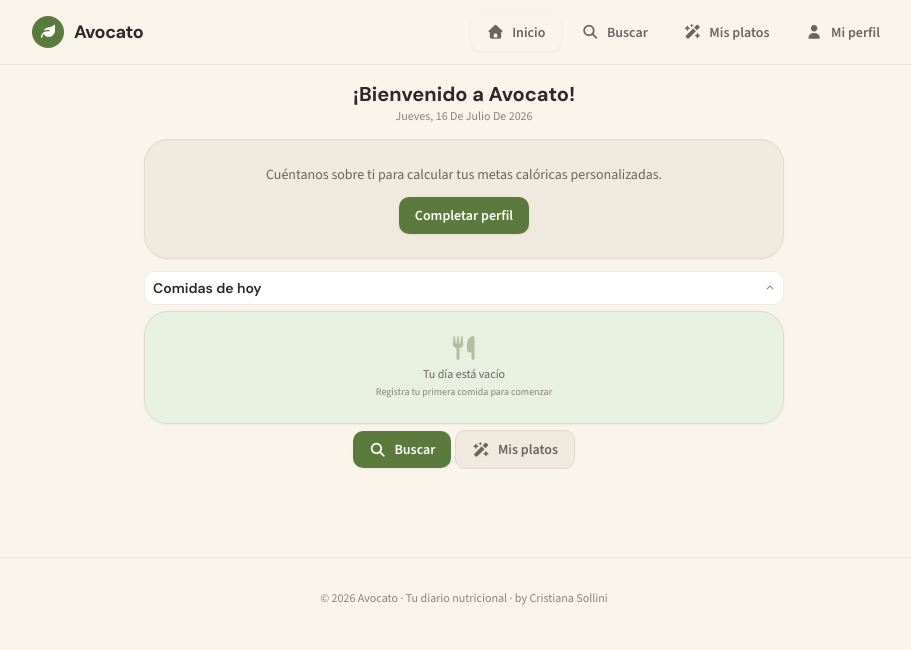
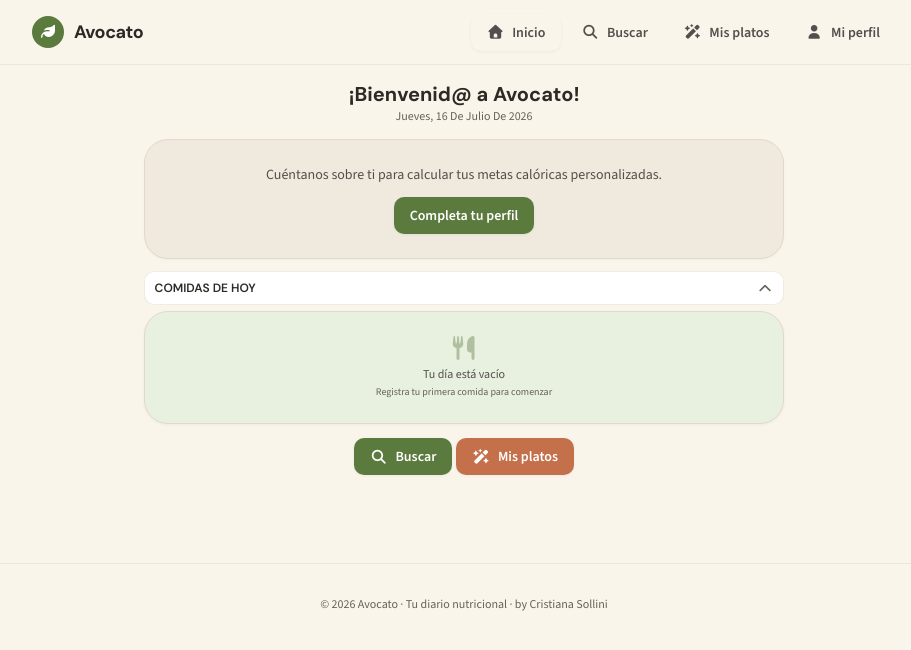
Before and after one commit to papercri/diario-nutricional, a Vue app: page / in a window 1280 px wide. Shown: the top 650 px of the page, without its empty margins (176-1087 px from the left). Built offline with nearby package versions, Linux system fonts and the light colour scheme.

Commit message:
fix: layout in index

```diff
--- a/src/components/NutrientCard.vue
+++ b/src/components/NutrientCard.vue
@@ -18,6 +18,7 @@ const colorStyles = computed(() => {
       bg: 'background: #f4f8ec; border-color: #d1e0be',
       bar: 'background: var(--clr-accent)',
       text: 'color: var(--clr-accent)',
+      justify: 'justify-between',
     }
   }
   if (props.color === 'amber') {
@@ -54,7 +55,7 @@ const ariaLabel = computed(
     :aria-label="ariaLabel"
   >
     <span
-      class="text-[10px] sm:text-xs font-semibold uppercase tracking-wide shrink-0 w-14 text-right"
+      class="text-[10px] sm:text-xs font-semibold uppercase tracking-wide shrink-0 w-14 text-left"
       style="color: var(--clr-text)"
     >
       {{ label }}
--- a/src/design-system/tokens/index.css
+++ b/src/design-system/tokens/index.css
@@ -59,8 +59,8 @@
      Colors — Text
      ═══════════════════════════════════════ */
   --clr-text: #2d2a26;
-  --clr-text-muted: #6b6560;
-  --clr-text-faint: #8a827a;
+  --clr-text-muted: #534f4c;
+  --clr-text-faint: #66605b;
   --clr-text-inverse: #ffffff;
 
   /* ═══════════════════════════════════════
--- a/src/views/DashboardView.vue
+++ b/src/views/DashboardView.vue
@@ -50,7 +50,7 @@ function entryMacros(entry: {
         {{
           userStore.isProfileComplete
             ? `¡Bienvenid${userStore.profile.sex === 'female' ? 'a' : 'o'}, ${userStore.profile.name}!`
-            : '¡Bienvenido a Avocato!'
+            : '¡Bienvenid@ a Avocato!'
         }}
       </h1>
       <p class="text-body-sm capitalize">{{ todayDate }}</p>
@@ -66,7 +66,7 @@ function entryMacros(entry: {
         Cuéntanos sobre ti para calcular tus metas calóricas personalizadas.
       </p>
       <router-link to="/profile" class="btn btn-primary" role="button">
-        Completar perfil
+        Completa tu perfil
       </router-link>
     </section>
 
@@ -106,28 +106,20 @@ function entryMacros(entry: {
     <section aria-label="Comidas registradas hoy">
       <button class="dash__meals-toggle" :aria-expanded="mealsOpen" @click="mealsOpen = !mealsOpen">
         <div class="flex items-center gap-1 min-w-0">
-          <h2 class="text-sm font-semibold truncate" style="color: var(--clr-text)">
+          <h2 class="text-xs font-semibold truncate uppercase" style="color: var(--clr-text)">
             Comidas de hoy
           </h2>
           <span
             v-if="foodStore.todayEntries.length > 0"
-            class="text-[11px] font-bold shrink-0 px-1 py-0.5 rounded"
+            class="text-[12px] font-bold shrink-0 px-1 py-1 rounded"
             style="color: var(--clr-text-muted); background: var(--clr-surface-alt)"
           >
             {{ foodStore.todayEntries.length }}
           </span>
         </div>
         <div class="flex items-center gap-1 shrink-0">
-          <button
-            v-if="foodStore.todayEntries.length > 0"
-            class="btn btn-danger py-0 px-1 text-[10px]"
-            aria-label="Eliminar todas las comidas de hoy"
-            @click.stop="foodStore.clearToday()"
-          >
-            Limpiar
-          </button>
           <i
-            class="fa-solid fa-chevron-down text-[8px] transition-transform duration-200"
+            class="fa-solid fa-chevron-down text-[13px] transition-transform duration-200"
             :class="{ 'rotate-180': mealsOpen }"
             aria-hidden="true"
             style="color: var(--clr-text-faint)"
@@ -173,15 +165,15 @@ function entryMacros(entry: {
                   class="text-[10px]"
                   style="color: var(--clr-primary)"
                 />
-                <span class="text-xs font-semibold" style="color: var(--clr-text)">{{
+                <span class="text-sm font-semibold" style="color: var(--clr-text)">{{
                   MEAL_TYPE_LABELS[type]
                 }}</span>
-                <span class="text-[10px] font-medium" style="color: var(--clr-text-faint)">
+                <span class="text-[13px] font-medium" style="color: var(--clr-text-faint)">
                   {{ entries.length }} · {{ mealTypeTotalCalories(entries) }} kcal
                 </span>
               </div>
               <i
-                class="fa-solid fa-chevron-down text-[7px] transition-transform duration-200"
+                class="fa-solid fa-chevron-down text-[13px] transition-transform duration-200"
                 :class="{ 'rotate-180': openMealTypes.has(type as MealType) }"
                 aria-hidden="true"
                 style="color: var(--clr-text-faint)"
@@ -198,7 +190,7 @@ function entryMacros(entry: {
                     class="w-7 h-7 rounded object-cover shrink-0"
                     loading="lazy"
                   />
-                  <p class="text-[13px] font-medium truncate" style="color: var(--clr-text)">
+                  <p class="text-[14px] font-medium truncate" style="color: var(--clr-text)">
                     {{ entry.food.name }}
                   </p>
                 </div>
@@ -226,7 +218,7 @@ function entryMacros(entry: {
                       ($event.target as HTMLElement).style.color = 'var(--clr-text-faint)'
                     "
                   >
-                    <i class="fa-solid fa-xmark text-[8px]" aria-hidden="true" />
+                    <i class="fa-solid fa-xmark text-[13px]" aria-hidden="true" />
                   </button>
                 </div>
               </li>
@@ -234,19 +226,28 @@ function entryMacros(entry: {
           </article>
         </div>
 
-        <div class="flex items-center justify-center gap-1 mt-1.5">
+        <div class="flex items-center justify-center gap-1 mt-3.5">
           <router-link to="/search" class="btn btn-primary text-[10px] py-1 px-2" role="button">
             <i class="fa-solid fa-magnifying-glass" aria-hidden="true" />
             Buscar
           </router-link>
           <router-link
             to="/nutrition-ai"
-            class="btn btn-secondary text-[10px] py-1 px-2"
+            class="btn btn-accent text-[10px] py-1 px-2"
             role="button"
           >
             <i class="fa-solid fa-wand-magic-sparkles" aria-hidden="true" />
             Mis platos
           </router-link>
+          <button
+            v-if="foodStore.todayEntries.length > 0"
+            class="btn btn-secondary py-0 px-1 text-[10px]"
+            aria-label="Eliminar todas las comidas de hoy"
+            @click.stop="foodStore.clearToday()"
+          >
+            <i class="fa-solid fa-broom" aria-hidden="true" />
+            Limpiar
+          </button>
         </div>
       </div>
     </section>
@@ -302,7 +303,7 @@ function entryMacros(entry: {
   display: flex;
   align-items: center;
   justify-content: space-between;
-  padding: 0.375rem 0.5rem;
+  padding: 0.5rem 0.6rem;
   border-radius: var(--radius-md);
   background: var(--clr-surface);
   border: 1px solid var(--clr-border-subtle);
@@ -319,7 +320,7 @@ function entryMacros(entry: {
   display: flex;
   align-items: center;
   justify-content: space-between;
-  padding: 0.25rem 0.5rem;
+  padding: 0.45rem 0.6rem;
   background: none;
   border: none;
   cursor: pointer;
@@ -341,7 +342,7 @@ function entryMacros(entry: {
   display: flex;
   align-items: center;
   justify-content: space-between;
-  padding: 0.1875rem 0.5rem;
+  padding: 0.3rem 0.5rem;
   gap: 0.25rem;
   transition: background 0.1s ease;
 }
@@ -357,8 +358,8 @@ function entryMacros(entry: {
 .dash__macros {
   display: flex;
   align-items: center;
-  gap: 0.125rem;
-  font-size: 0.6875rem;
+  gap: 0.2rem;
+  font-size: 0.8rem;
   white-space: nowrap;
 }
 
@@ -373,7 +374,7 @@ function entryMacros(entry: {
 
 .dash__macro-sep {
   color: var(--clr-border);
-  margin: 0 0.0625rem;
+  margin: 0 0.07rem;
 }
 
 @media (max-width: 380px) {
```
